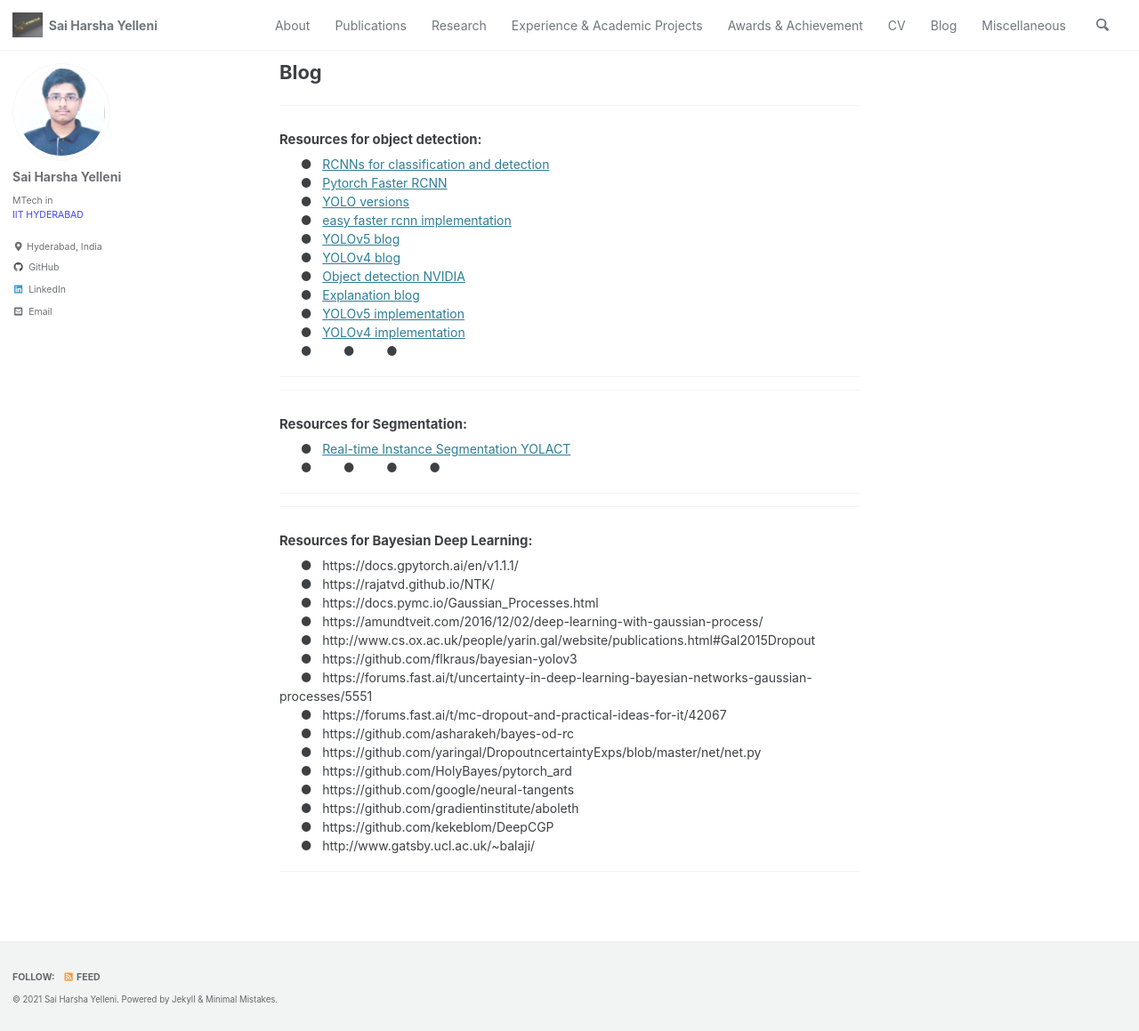
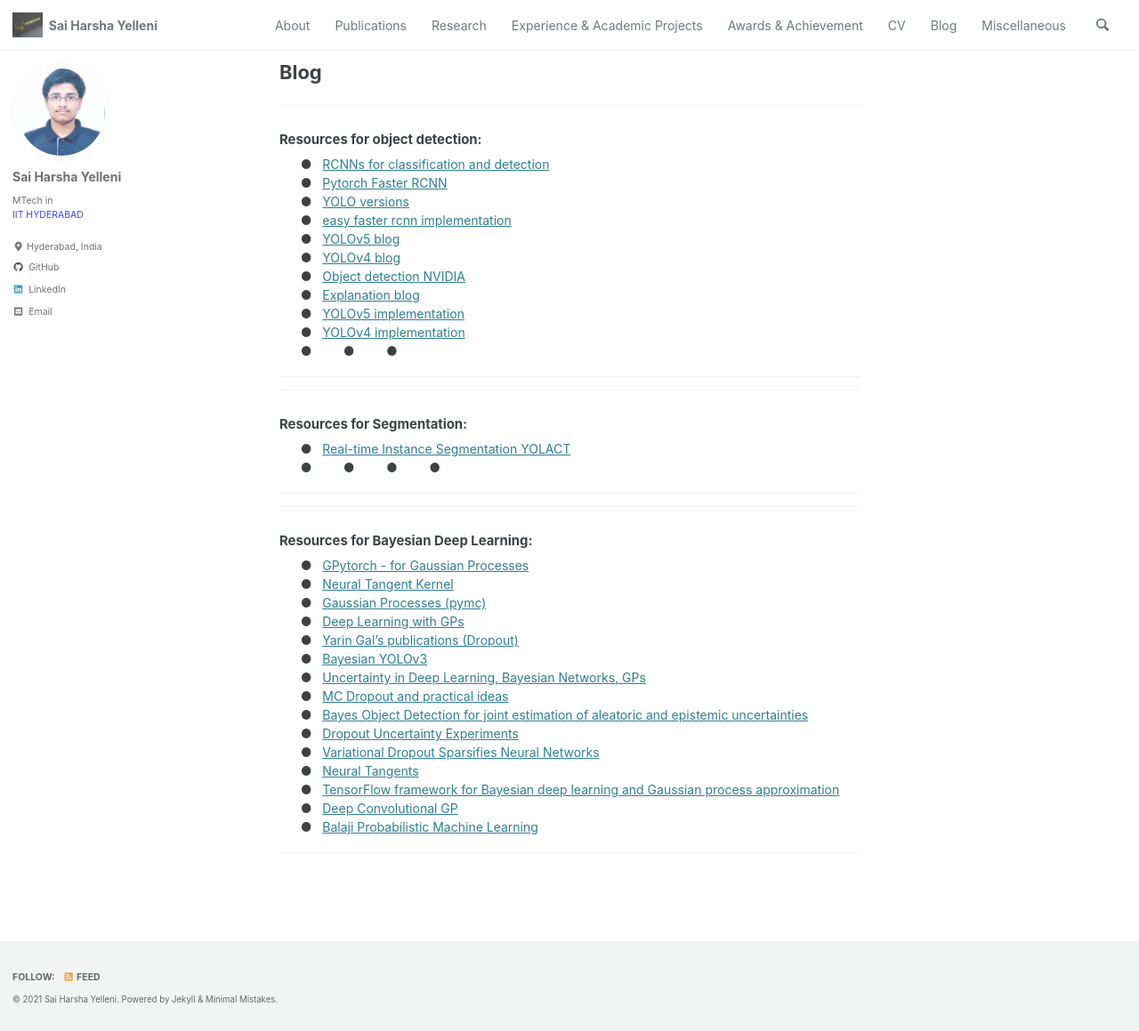
Before and after one commit to harshayelleni/harshayelleni.github.io, a Jekyll site: the page built from _pages/blog.md, in a window 1280 px wide and 1159 px high. Shown: the whole window at 89% size. Built offline with Jekyll 4.4.1, drawn with Linux system fonts in a browser that asks for light colours; cached includes are drawn as plain includes.

Commit message:
Update blog.md

```diff
--- a/_pages/blog.md
+++ b/_pages/blog.md
@@ -34,20 +34,20 @@ permalink: /blog/
 
 ---
 #### Resources for Bayesian Deep Learning:
-&nbsp; &nbsp; &nbsp; &#9679; &nbsp; https://docs.gpytorch.ai/en/v1.1.1/ \
-&nbsp; &nbsp; &nbsp; &#9679; &nbsp; https://rajatvd.github.io/NTK/ \
-&nbsp; &nbsp; &nbsp; &#9679; &nbsp; https://docs.pymc.io/Gaussian_Processes.html \
-&nbsp; &nbsp; &nbsp; &#9679; &nbsp; https://amundtveit.com/2016/12/02/deep-learning-with-gaussian-process/ \
-&nbsp; &nbsp; &nbsp; &#9679; &nbsp; http://www.cs.ox.ac.uk/people/yarin.gal/website/publications.html#Gal2015Dropout \
-&nbsp; &nbsp; &nbsp; &#9679; &nbsp; https://github.com/flkraus/bayesian-yolov3 \
-&nbsp; &nbsp; &nbsp; &#9679; &nbsp; https://forums.fast.ai/t/uncertainty-in-deep-learning-bayesian-networks-gaussian-processes/5551 \
-&nbsp; &nbsp; &nbsp; &#9679; &nbsp; https://forums.fast.ai/t/mc-dropout-and-practical-ideas-for-it/42067 \
-&nbsp; &nbsp; &nbsp; &#9679; &nbsp; https://github.com/asharakeh/bayes-od-rc \
-&nbsp; &nbsp; &nbsp; &#9679; &nbsp; https://github.com/yaringal/DropoutncertaintyExps/blob/master/net/net.py \
-&nbsp; &nbsp; &nbsp; &#9679; &nbsp; https://github.com/HolyBayes/pytorch_ard \
-&nbsp; &nbsp; &nbsp; &#9679; &nbsp; https://github.com/google/neural-tangents \
-&nbsp; &nbsp; &nbsp; &#9679; &nbsp; https://github.com/gradientinstitute/aboleth \
-&nbsp; &nbsp; &nbsp; &#9679; &nbsp; https://github.com/kekeblom/DeepCGP \
-&nbsp; &nbsp; &nbsp; &#9679; &nbsp; http://www.gatsby.ucl.ac.uk/~balaji/
+&nbsp; &nbsp; &nbsp; &#9679; &nbsp; [GPytorch - for Gaussian Processes](https://docs.gpytorch.ai/en/v1.1.1/) \
+&nbsp; &nbsp; &nbsp; &#9679; &nbsp; [Neural Tangent Kernel](https://rajatvd.github.io/NTK/) \
+&nbsp; &nbsp; &nbsp; &#9679; &nbsp; [Gaussian Processes (pymc)](https://docs.pymc.io/Gaussian_Processes.html) \
+&nbsp; &nbsp; &nbsp; &#9679; &nbsp; [Deep Learning with GPs](https://amundtveit.com/2016/12/02/deep-learning-with-gaussian-process/) \
+&nbsp; &nbsp; &nbsp; &#9679; &nbsp; [Yarin Gal's publications (Dropout)](http://www.cs.ox.ac.uk/people/yarin.gal/website/publications.html#Gal2015Dropout) \
+&nbsp; &nbsp; &nbsp; &#9679; &nbsp; [Bayesian YOLOv3](https://github.com/flkraus/bayesian-yolov3) \
+&nbsp; &nbsp; &nbsp; &#9679; &nbsp; [Uncertainty in Deep Learning, Bayesian Networks, GPs](https://forums.fast.ai/t/uncertainty-in-deep-learning-bayesian-networks-gaussian-processes/5551) \
+&nbsp; &nbsp; &nbsp; &#9679; &nbsp; [MC Dropout and practical ideas](https://forums.fast.ai/t/mc-dropout-and-practical-ideas-for-it/42067) \
+&nbsp; &nbsp; &nbsp; &#9679; &nbsp; [Bayes Object Detection for joint estimation of aleatoric and epistemic uncertainties](https://github.com/asharakeh/bayes-od-rc) \
+&nbsp; &nbsp; &nbsp; &#9679; &nbsp; [Dropout Uncertainty Experiments](https://github.com/yaringal/DropoutncertaintyExps/blob/master/net/net.py) \
+&nbsp; &nbsp; &nbsp; &#9679; &nbsp; [Variational Dropout Sparsifies Neural Networks](https://github.com/HolyBayes/pytorch_ard) \
+&nbsp; &nbsp; &nbsp; &#9679; &nbsp; [Neural Tangents](https://github.com/google/neural-tangents) \
+&nbsp; &nbsp; &nbsp; &#9679; &nbsp; [TensorFlow framework for Bayesian deep learning and Gaussian process approximation](https://github.com/gradientinstitute/aboleth) \
+&nbsp; &nbsp; &nbsp; &#9679; &nbsp; [Deep Convolutional GP](https://github.com/kekeblom/DeepCGP) \
+&nbsp; &nbsp; &nbsp; &#9679; &nbsp; [Balaji Probabilistic Machine Learning](http://www.gatsby.ucl.ac.uk/~balaji/)
 
 ---
```
